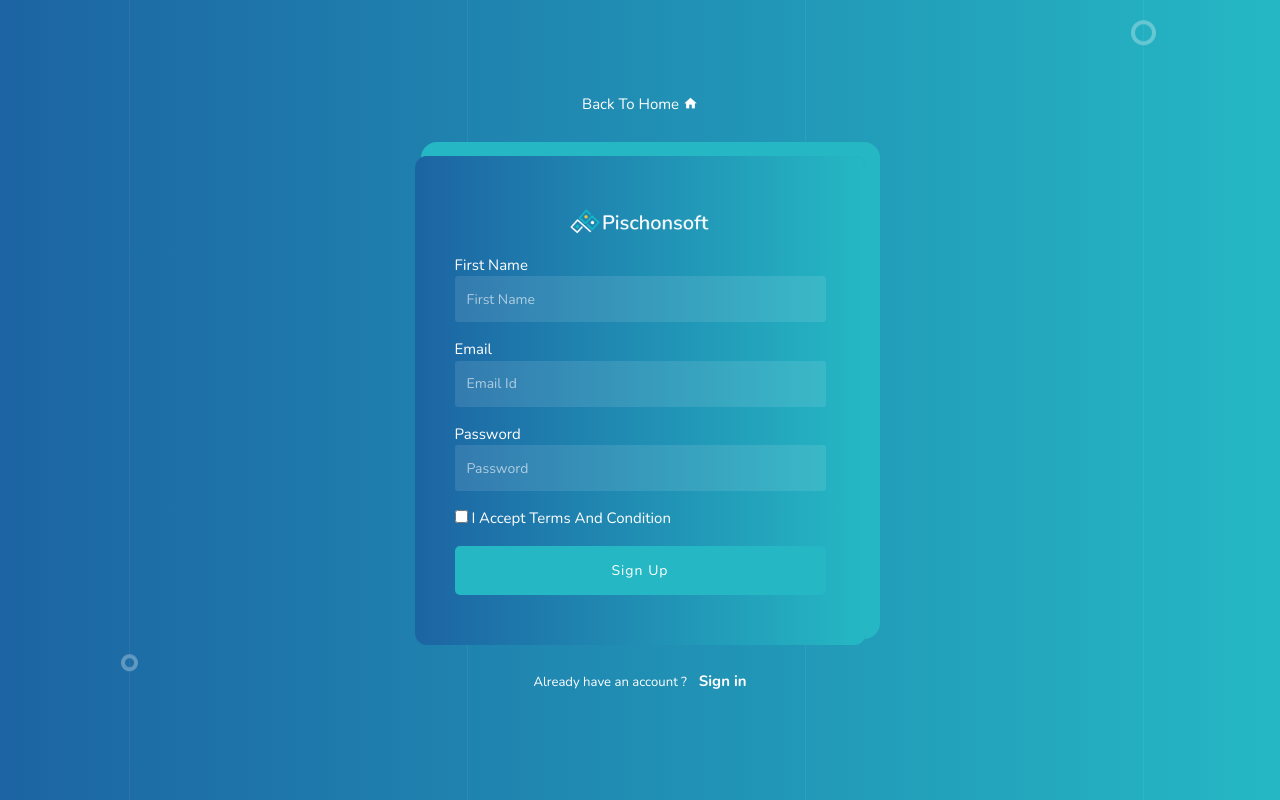
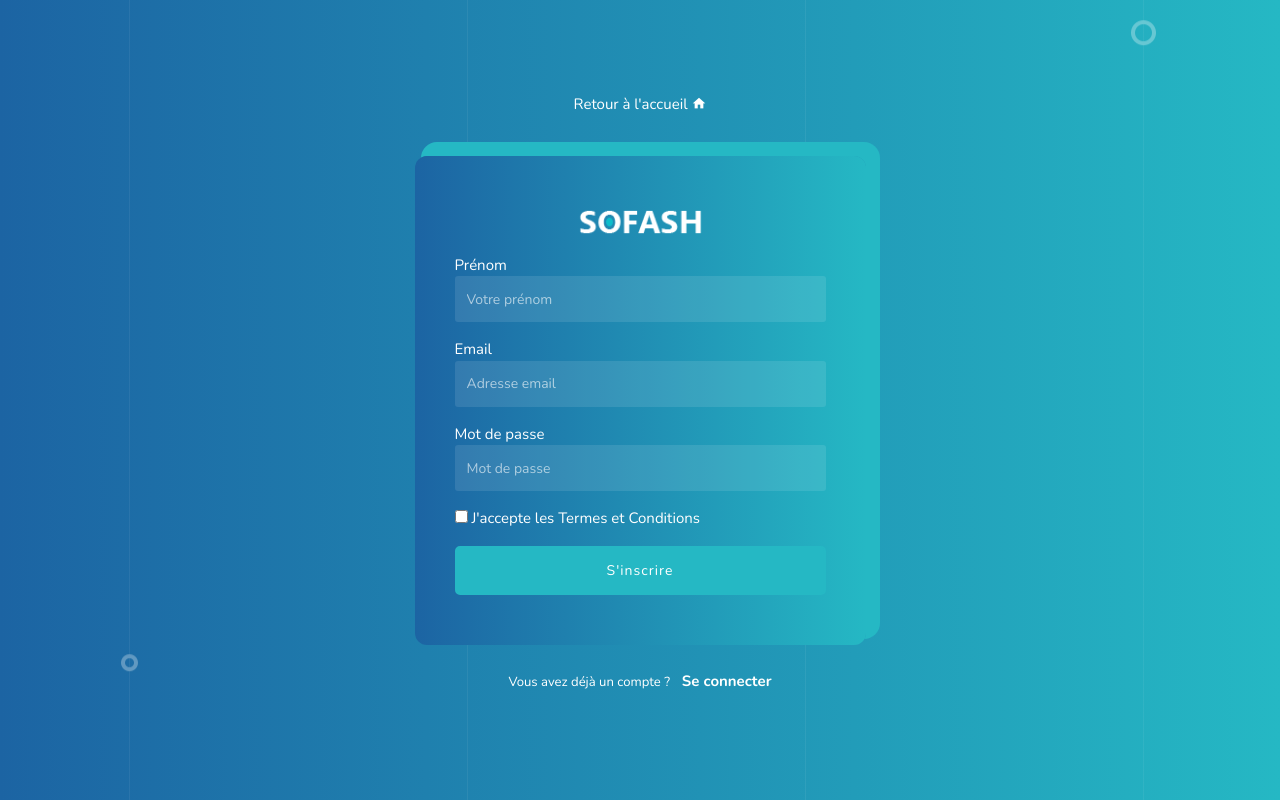
Before and after one commit to vital453/Pischon-soft-hotel, a plain HTML site: page public/signup.html in a window 1280 px wide. Drawn offline with nearby package versions, Linux system fonts and the light colour scheme.

Commit message:
Mise à jour des pages de connexion et d'inscription pour refléter la marque Pischon et améliorer l'expérience utilisateur

```diff
--- a/public/signup.html
+++ b/public/signup.html
@@ -3,12 +3,12 @@
 	<head>
         <meta charset="UTF-8">
         <meta name="viewport" content="width=device-width, initial-scale=1">
-        <meta name="description" content="SaaS & Software Html5 Landing Page" />
-        <meta name="keywords" content="agency, bootstrap, business, corporate, creative, landing page, marketing, multipurpose, product, product launch, responsive, software, startup, startup landing page" />
-        <meta name="author" content="ThemesBoss" />
+        <meta name="description" content="Solution complète pour la gestion de votre hôtel." />
+        <meta name="keywords" content="gestion hôtelière, pms, channel manager, moteur de réservation, logiciel hôtel" />
+        <meta name="author" content="Pischon" />
 
         <!-- Site Title -->
-        <title>Sofash - SaaS & Software Html5 Landing Page</title>
+        <title>Pischon - Inscription</title>
 
         <!-- Site favicon -->
         <link rel="shortcut icon" href="assets/images/favicon.ico">
@@ -36,36 +36,36 @@
                         <div class="row justify-content-center">
                             <div class="col-lg-5">
                                 <div class="text-center">
-                                    <p class="mb-4 pb-3"><a href="index_1.html" class="text-white">Back To Home <i class="mdi mdi-home"></i></a></p>
+                                    <p class="mb-4 pb-3"><a href="index.html" class="text-white">Retour à l'accueil <i class="mdi mdi-home"></i></a></p>
                                 </div>
                                 <div class="account_box bg-gradient">
-                                    <img src="assets/images/logo.png" alt="" class="img-fluid mx-auto d-block" style="height: 32px;">
+                                    <img src="assets/images/logo_test.png" alt="" class="img-fluid mx-auto d-block" style="height: 32px;">
                                     <form>
                                         <div class="col-lg-12 mt-3">
-                                            <label class="text-white">First Name</label>
-                                            <input type="text" class="form-control trial-input" placeholder="First Name" required="">
+                                            <label class="text-white">Prénom</label>
+                                            <input type="text" class="form-control trial-input" placeholder="Votre prénom" required="">
                                         </div>
                                         <div class="col-lg-12 mt-3">
                                             <label class="text-white">Email</label>
-                                            <input type="email" id="exampleInputEmail1" class="form-control trial-input" placeholder="Email Id">
+                                            <input type="email" id="exampleInputEmail1" class="form-control trial-input" placeholder="Adresse email">
                                         </div>
                                         <div class="col-lg-12 mt-3">
-                                            <label class="text-white">Password</label>
-                                            <input type="password" id="password1" class="form-control trial-input" placeholder="Password">
+                                            <label class="text-white">Mot de passe</label>
+                                            <input type="password" id="password1" class="form-control trial-input" placeholder="Mot de passe">
                                         </div>
                                         <div class="col-lg-12 mt-3">
                                             <div class="custom-control custom-checkbox">
                                                 <input type="checkbox" class="custom-control-input" id="customCheck1">
-                                                <label class="custom-control-label text-white" for="customCheck1">I Accept <a href="#" class="text-white">Terms And Condition</a></label>
+                                                <label class="custom-control-label text-white" for="customCheck1">J'accepte les <a href="#" class="text-white">Termes et Conditions</a></label>
                                             </div>
                                         </div>
                                         <div class="col-lg-12">
-                                            <button class="btn btn-custom w-100 mt-3">Sign Up</button>
+                                            <button class="btn btn-custom w-100 mt-3">S'inscrire</button>
                                         </div>
                                     </form>
                                 </div>
                                 <div class="text-center mt-4">
-                                    <p><small class="text-white me-2">Already have an account ?</small> <a href="login.html" class="text-white fw-bold">Sign in</a></p>
+                                    <p><small class="text-white me-2">Vous avez déjà un compte ?</small> <a href="login.html" class="text-white fw-bold">Se connecter</a></p>
                                 </div>
                             </div>
                         </div>
```
Also changed, not shown: public/login.html (+13 -13 lines).
